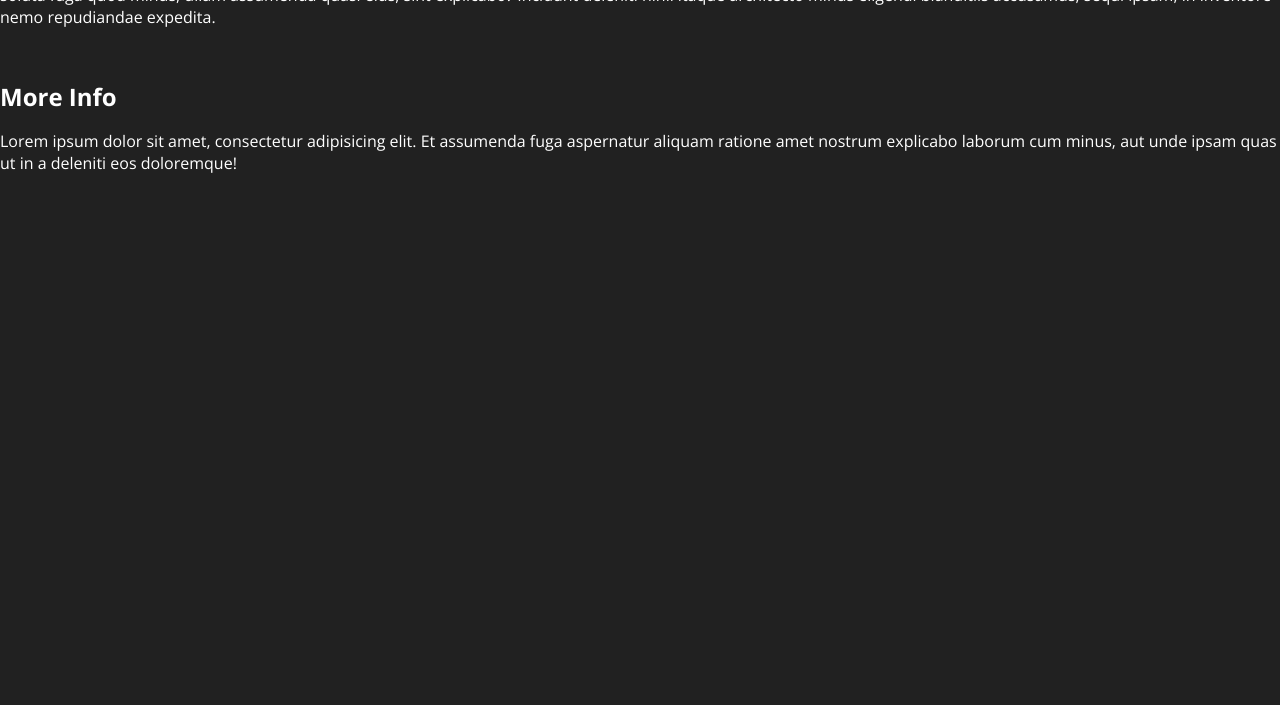
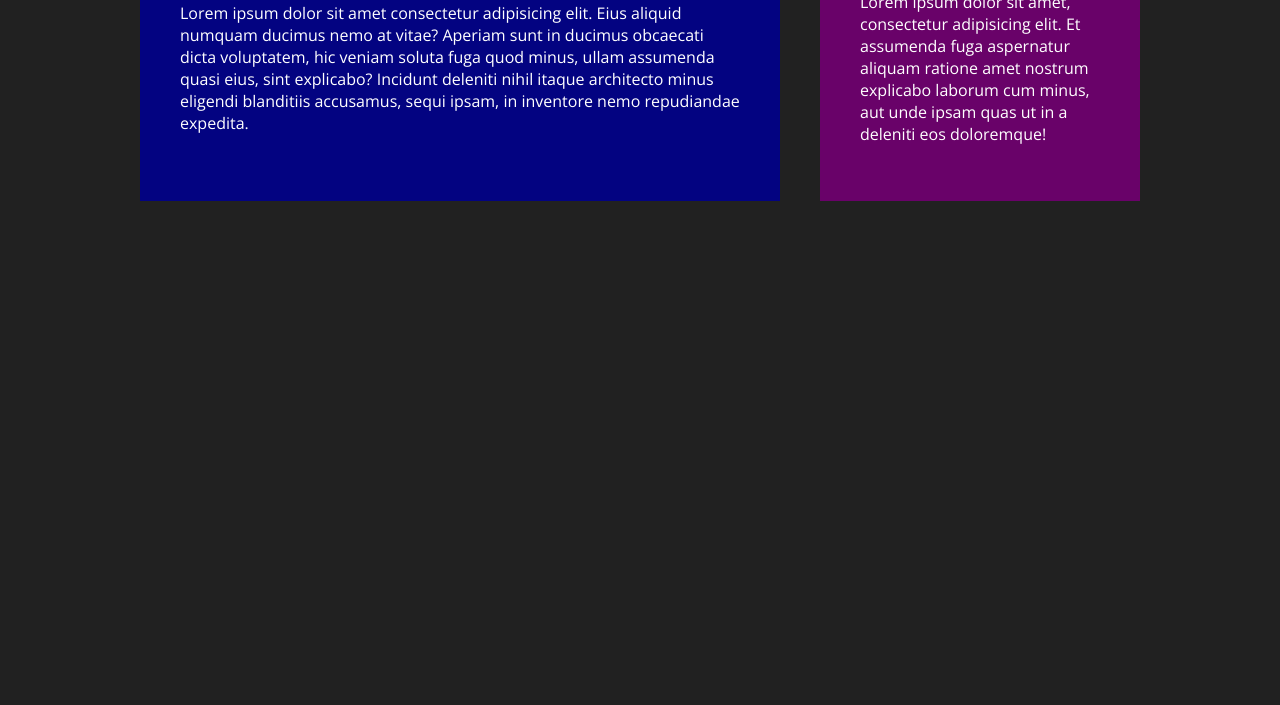
Before and after one commit to GHaoTruong/RESPONSIVE-DESIGN-BEGINNER, a plain HTML site: page index.html in a window 1280 px wide. Shown: the part 95-800 px from the top of the page. Drawn offline with nearby package versions, Linux system fonts and the light colour scheme.

Commit message:
add grid

```diff
--- a/app/scss/layout/_grid.scss
+++ b/app/scss/layout/_grid.scss
@@ -3,9 +3,22 @@
   grid-template-columns: 1fr;
   grid-template-rows: auto;
   gap: 40px;
+  max-width: 1000px;
+  margin: 0 auto 0 auto;
+
+  @media (min-width: 900px) {
+    grid-template-columns: 2fr 1fr;
+  }
+
+  &__main,
+  &__sidebar {
+    padding: 40px;
+  }
 
   &__main {
+    background-color: hsl(240, 95%, 26%);
   }
   &__sidebar {
+    background-color: hsl(300, 96%, 21%);
   }
 }
```
Also changed, not shown: index.html (+1 -0 lines), dist/index.css, dist/style.css, 2 other files.
